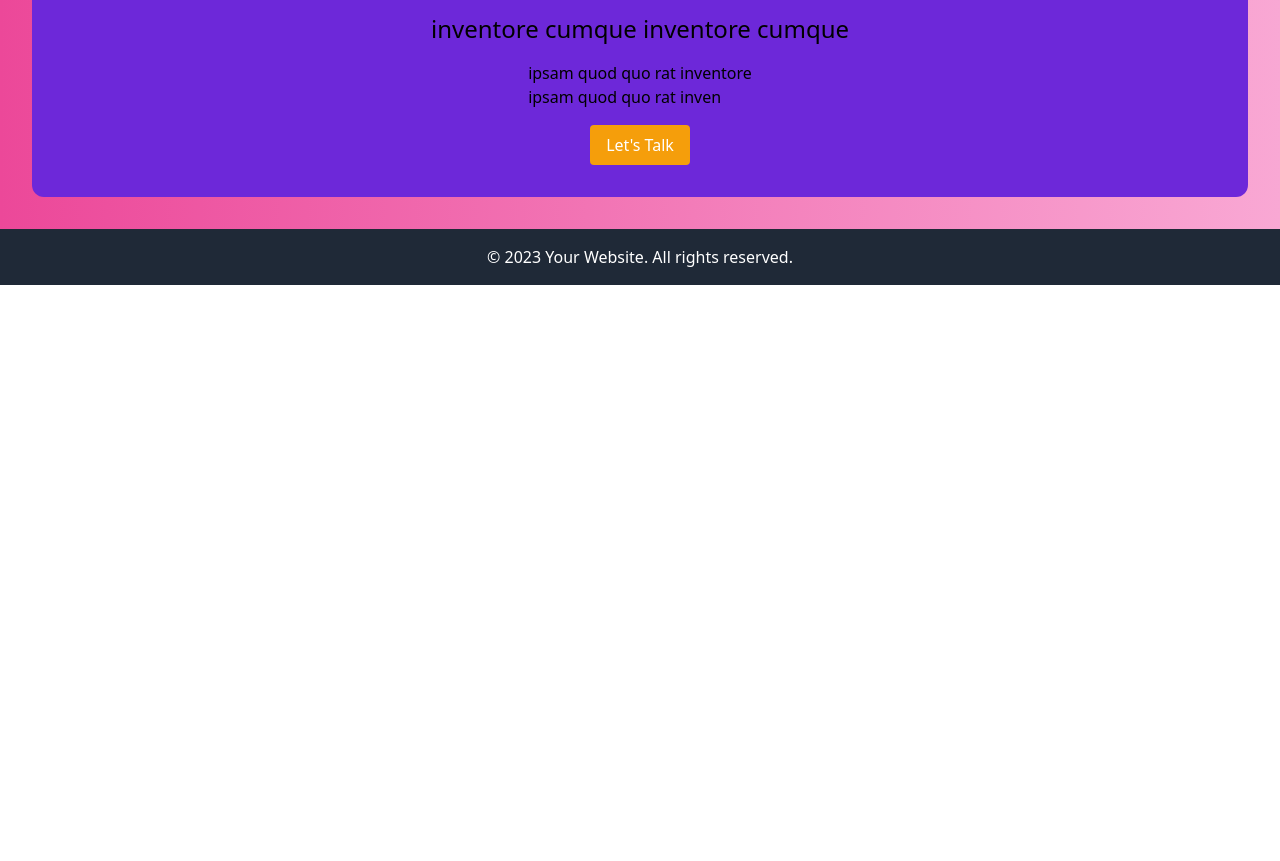
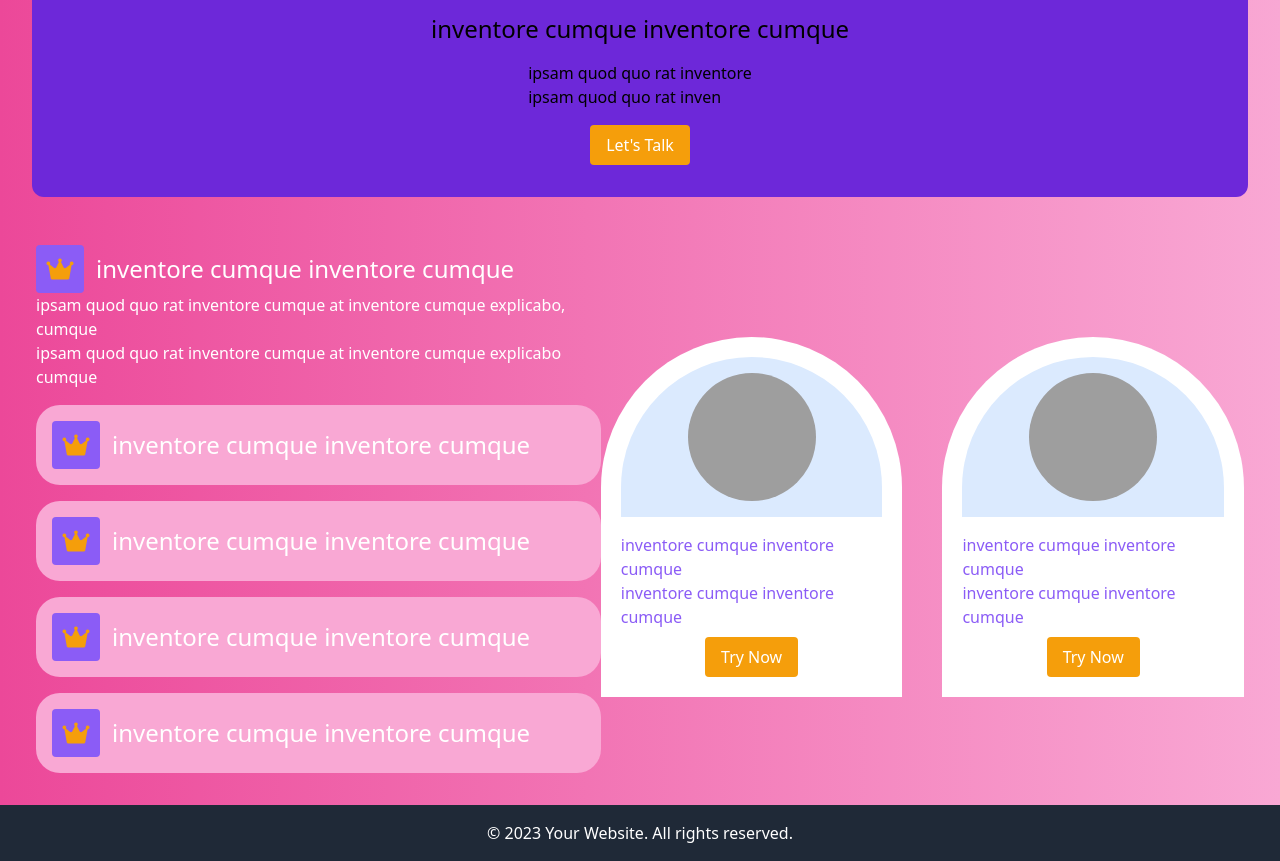
Before and after one commit to raneemabujamous/front, a plain HTML site: page index.html in a window 1280 px wide. Shown: the part 1564-2425 px from the top of the page. Before the commit the page ends 1849 px from the top, so only its background shows below. Drawn offline with nearby package versions, Linux system fonts and the light colour scheme; grey boxes are pictures that could not be loaded.

Commit message:
section 5 done

```diff
--- a/index.html
+++ b/index.html
@@ -196,6 +196,69 @@
            <button class="bg-yellow-500 text-white px-4 py-2 rounded">Let's Talk</button>
         </div>
 </div>
+
+    <div class=" text-white p-4 px-9 flex flex-row justify-between">
+        <div>
+        <div class="flex items-center gap-3">
+                     <div class="w-12 h-12 bg-purple-500 flex items-center justify-center rounded">
+            <i class="fas fa-crown text-yellow-500 text-2xl"></i>
+        </div>
+        <h2 class="text-purple text-2xl"> inventore cumque inventore cumque</h2>
+    </div>
+
+    <p class="text-white">
+        ipsam quod quo rat inventore cumque at inventore cumque explicabo, cumque
+        <br>
+        ipsam quod quo rat inventore cumque at inventore cumque explicabo cumque
+    </p>
+ <div class="w-auto inline-block flex items-center gap-3 bg-pink-300 p-4 rounded-3xl my-4">
+  <div class="w-12 h-12 bg-purple-500 flex items-center justify-center rounded">
+    <i class="fas fa-crown text-yellow-500 text-2xl"></i>
+  </div>
+  <h2 class="text-purple text-2xl">inventore cumque inventore cumque</h2>
+</div>
+ <div class="w-auto inline-block flex items-center gap-3 bg-pink-300 p-4 rounded-3xl my-4">
+  <div class="w-12 h-12 bg-purple-500 flex items-center justify-center rounded">
+    <i class="fas fa-crown text-yellow-500 text-2xl"></i>
+  </div>
+  <h2 class="text-purple text-2xl">inventore cumque inventore cumque</h2>
+</div> <div class="w-auto inline-block flex items-center gap-3 bg-pink-300 p-4 rounded-3xl my-4">
+  <div class="w-12 h-12 bg-purple-500 flex items-center justify-center rounded">
+    <i class="fas fa-crown text-yellow-500 text-2xl"></i>
+  </div>
+  <h2 class="text-purple text-2xl">inventore cumque inventore cumque</h2>
+</div> <div class="w-auto inline-block flex items-center gap-3 bg-pink-300 p-4 rounded-3xl my-4">
+  <div class="w-12 h-12 bg-purple-500 flex items-center justify-center rounded">
+    <i class="fas fa-crown text-yellow-500 text-2xl"></i>
+  </div>
+  <h2 class="text-purple text-2xl">inventore cumque inventore cumque</h2>
+</div>
+</div>
+<div class=" flex flex-row gap-10 items-center justify-center">
+    <div class=" p-5 rounded-tr-full rounded-tl-full rounded-br-lg rounded-bl-lg bg-white overflow-hidden flex items-center justify-center flex flex-col">
+
+        <div class="w-full p-4 mb-4 rounded-tr-full  rounded-br-lg   rounded-bl-lg  rounded-tl-full  bg-blue-100 overflow-hidden flex justify-center">
+
+        <img src="https://img.freepik.com/free-photo/delicious-pink-donuts-copy-space_23-2148506123.jpg" class="w-32 h-32 rounded-full"/>
+    </div>
+
+  <p class="mb-2 text-purple-500 ">inventore cumque inventore cumque<br> inventore cumque inventore cumque</p>
+  <button class="bg-yellow-500 text-white px-4 py-2 rounded"> Try Now</button>
+</div>
+<div class=" p-5 rounded-tr-full rounded-tl-full rounded-br-lg rounded-bl-lg bg-white overflow-hidden flex items-center justify-center flex flex-col">
+
+    <div class="w-full p-4 mb-4 rounded-tr-full  rounded-br-lg   rounded-bl-lg  rounded-tl-full  bg-blue-100 overflow-hidden flex justify-center">
+
+    <img src="https://img.freepik.com/free-photo/delicious-pink-donuts-copy-space_23-2148506123.jpg" class="w-32 h-32 rounded-full"/>
+</div>
+
+<p class="mb-2 text-purple-500 ">inventore cumque inventore cumque<br> inventore cumque inventore cumque</p>
+<button class="bg-yellow-500 text-white px-4 py-2 rounded"> Try Now</button>
+</div>
+</div>
+</div>
+
+
      <footer class="bg-gray-800 text-white p-4 text-center">
         &copy; 2023 Your Website. All rights reserved.
     </footer>
```
